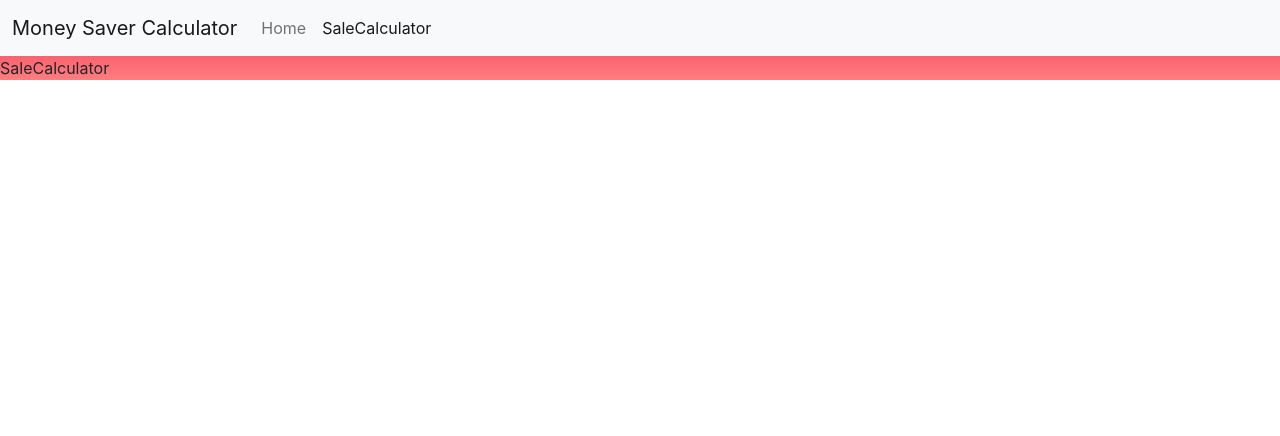
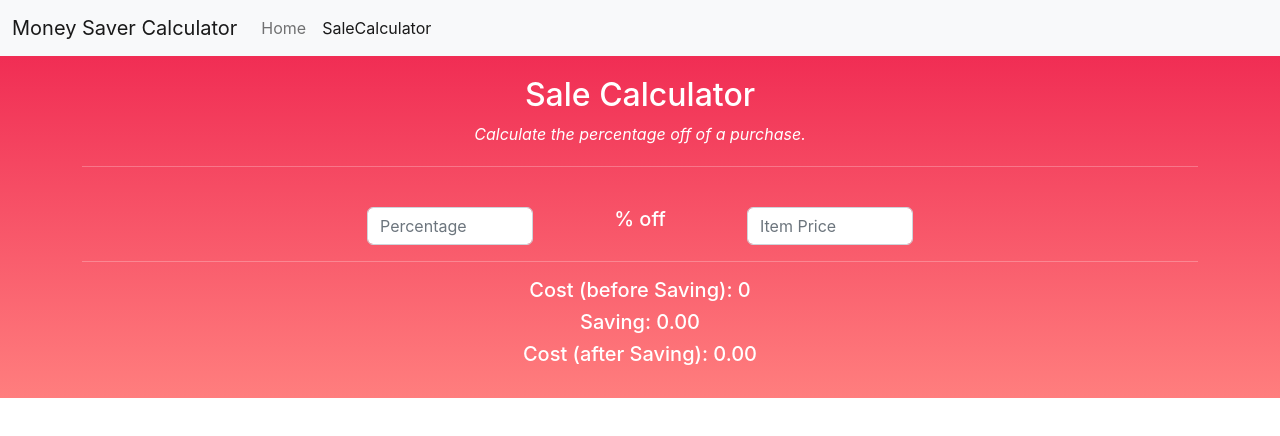
Before and after one commit to 1HectorAC/money-saver-calculator, a React (Create React App) app: page /SaleCalculator in a window 1280 px wide. Shown: the top 436 px of the page. Built offline with nearby package versions, Linux system fonts and the light colour scheme.

Commit message:
Added content to SaleCalculator page.

```diff
--- a/src/pages/SaleCalculator.js
+++ b/src/pages/SaleCalculator.js
@@ -1,7 +1,35 @@
-const SaleCalculator = () =>{
-    return(
+import { useState } from "react";
+
+const SaleCalculator = () => {
+    const [cost, setCost] = useState(0);
+    const [percentage, setPercentage] = useState(0);
+    return (
         <>
-            <p>SaleCalculator</p>
+            <div className="text-center container whiteText">
+                <div className="titleSection">
+                    <h2>Sale Calculator</h2>
+                    <p><i>Calculate the percentage off of a purchase.</i></p>
+                    </div>
+                    <hr />
+                    <br />
+                    <div className="row">
+                        <div className="col-md-2 offset-md-3">
+                            <input type="number" className="form-control" onChange={(e) => setPercentage(e.target.value)} placeholder="Percentage" />
+                        </div>
+                        <div className="col-md-2">
+                            <h5>% off </h5>
+                        </div>
+                        <div className="col-md-2">
+                            <input type="number" className="form-control" onChange={(e) => { setCost(e.target.value) }} placeholder="Item Price" />
+                        </div>
+                    </div>
+                    <hr />
+                    <h5>Cost (before Saving): {cost}</h5>
+                    <h5>Saving: {(percentage / 100 * cost).toFixed(2)}</h5>
+                    <h5>Cost (after Saving): {(cost - percentage / 100 * cost).toFixed(2)}</h5>
+                    <br />
+
+            </div>
         </>
     )
 };
```
